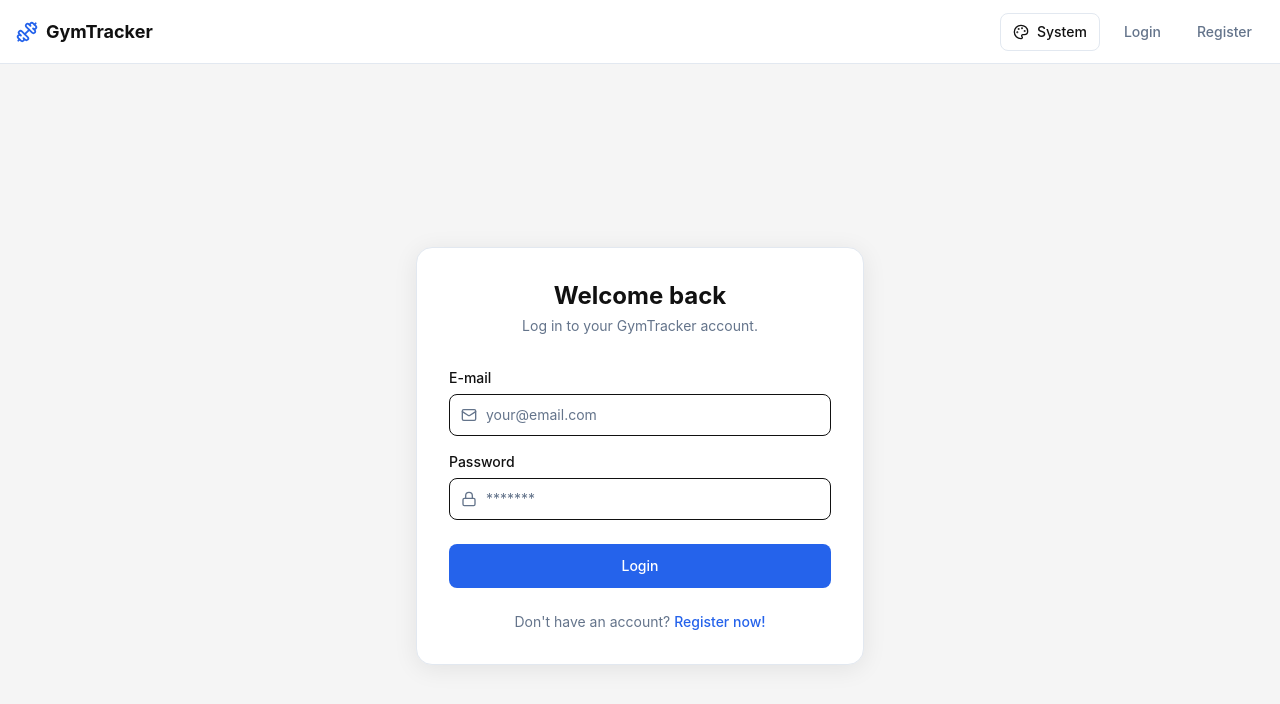
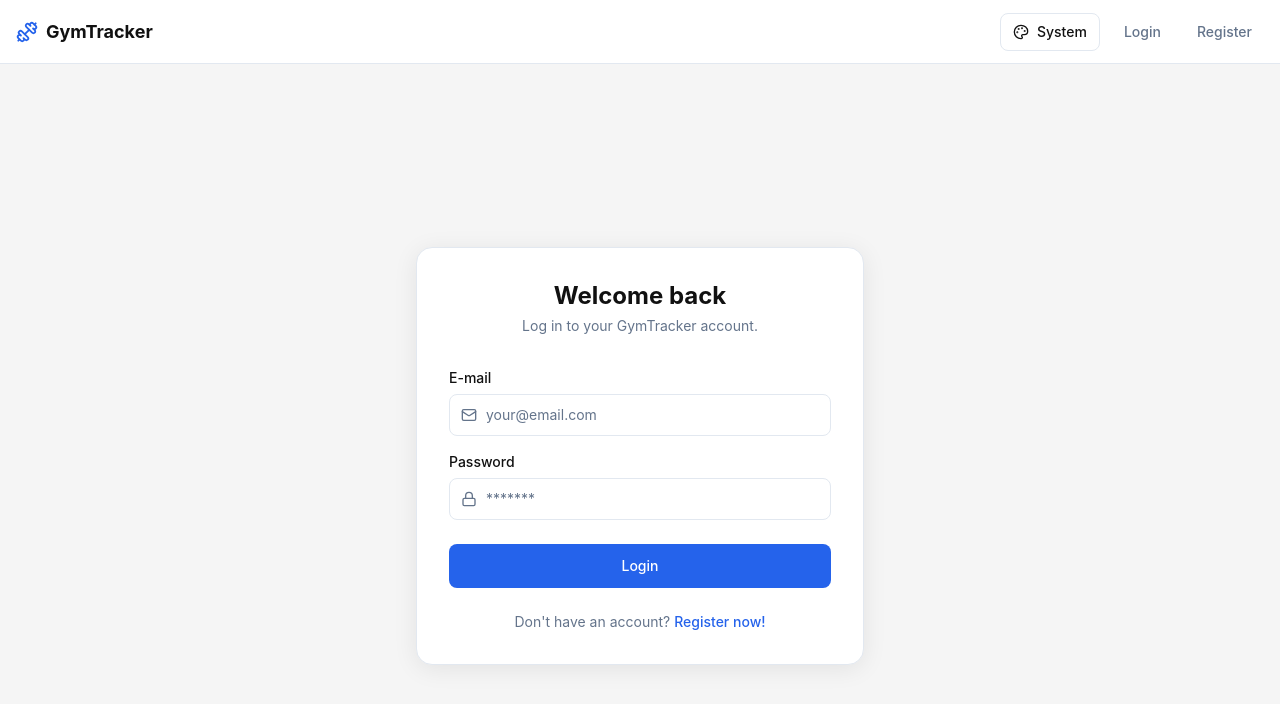
Before and after one commit to Kailu23/GymTracker.Frontend, a React (Vite) app: page /login in a window 1280 px wide. Shown: the top 704 px of the page. Built offline with nearby package versions, Linux system fonts and the light colour scheme.

Commit message:
fix(Input): correct border color and leftIcon
    - Non-error inputs used the danger color as the border
    - Because of that every input looked like it had a validation error
    - leftIcon was typed as a string while used as a JSX icon

```diff
--- a/src/components/common/Input.tsx
+++ b/src/components/common/Input.tsx
@@ -1,9 +1,9 @@
-import { forwardRef, type InputHTMLAttributes } from "react";
+import { forwardRef, type InputHTMLAttributes, type ReactNode } from "react";
 
 interface InputProps extends InputHTMLAttributes<HTMLInputElement> {
     label?: string
     error?: string
-    leftIcon?: string
+    leftIcon?: ReactNode
 }
 
 export const Input = forwardRef<HTMLInputElement, InputProps>(
@@ -30,7 +30,7 @@ export const Input = forwardRef<HTMLInputElement, InputProps>(
                 placeholder:text-[var(--color-text-muted)]
                 ${error
                 ? 'border-[var(--color-danger)] focus:border-[var(--color-danger)]'
-                : 'border-[var(--color-danger)] focus:border-[var(--color-accent)]'
+                : 'border-[var(--color-border)] focus:border-[var(--color-accent)]'
                 }
                 ${leftIcon ? 'pl-9':''}
                 ${className}
```
